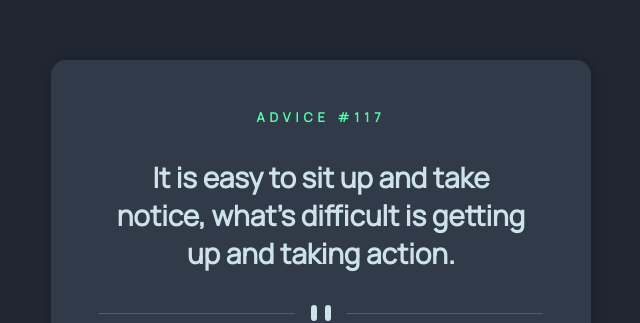
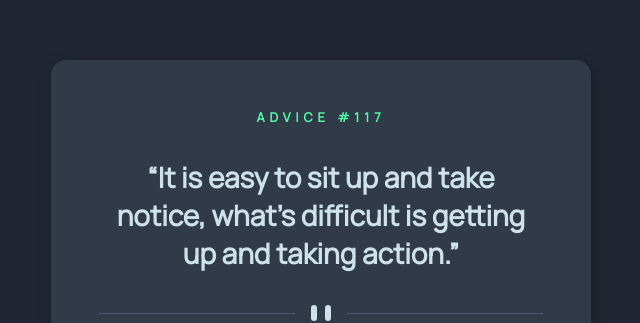
Before and after one commit to cholis04/advice-generator-app-main, a Next.js app: page / in a window 1280 px wide. Shown: the part 173-496 px from the top of the page, without its empty margins (319-959 px from the left). Built offline with nearby package versions, Linux system fonts and the light colour scheme.

Commit message:
Added Quote Mark

```diff
--- a/components/adviceText/index.tsx
+++ b/components/adviceText/index.tsx
@@ -11,7 +11,7 @@ const AdviceTextStyled = styled.h1`
   margin: 2rem auto;
   padding: 0 1.6rem;
   text-align: center;
-  color: hsl(193, 38%, 86%);
+  color: ${(props) => props.theme.color};
   font-size: 28px;
   line-height: 2.4rem;
   font-weight: 800;
@@ -26,6 +26,7 @@ const AdviceTextStyled = styled.h1`
 function AdviceText({ advice, loading, error }: props) {
   const theme = {
     display: loading ? 'none' : 'block',
+    color: error ? 'hsla(0, 100%, 78%, 1)' : 'hsl(193, 38%, 86%)',
   };
 
   const errorText =
@@ -33,7 +34,7 @@ function AdviceText({ advice, loading, error }: props) {
 
   return (
     <ThemeProvider theme={theme}>
-      <AdviceTextStyled>{error ? errorText : advice}</AdviceTextStyled>
+      <AdviceTextStyled>{error ? errorText : `“${advice}”`}</AdviceTextStyled>
     </ThemeProvider>
   );
 }
--- a/components/boxCard/index.tsx
+++ b/components/boxCard/index.tsx
@@ -63,7 +63,11 @@ function BoxCard() {
       {/* Divider */}
 
       {/* Generate Button */}
-      <ButtonDiceGenerate onClick={handleClick} disabled={loading}>
+      <ButtonDiceGenerate
+        onClick={handleClick}
+        disabled={loading}
+        aria-label="Generate new Advice"
+      >
         <DiceIcon loading={loading} />
       </ButtonDiceGenerate>
       {/* Generate Button */}
```
